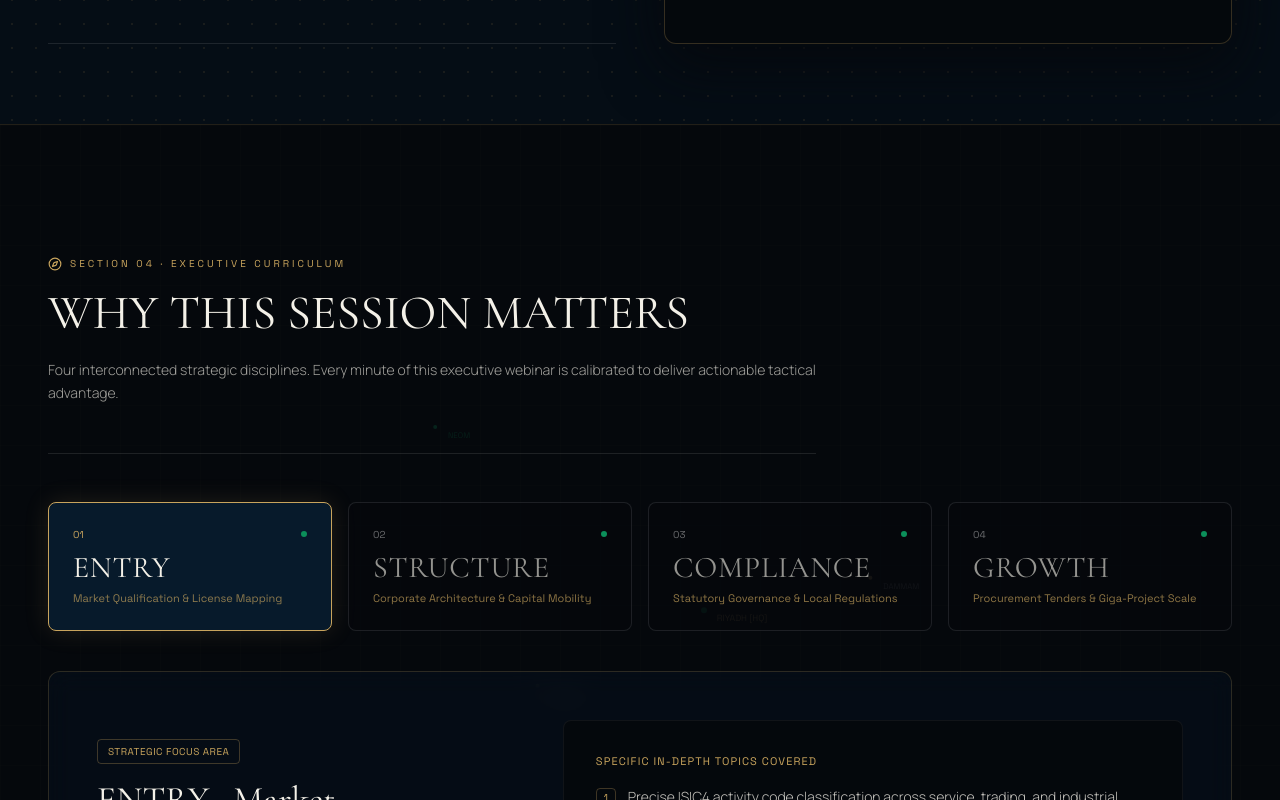
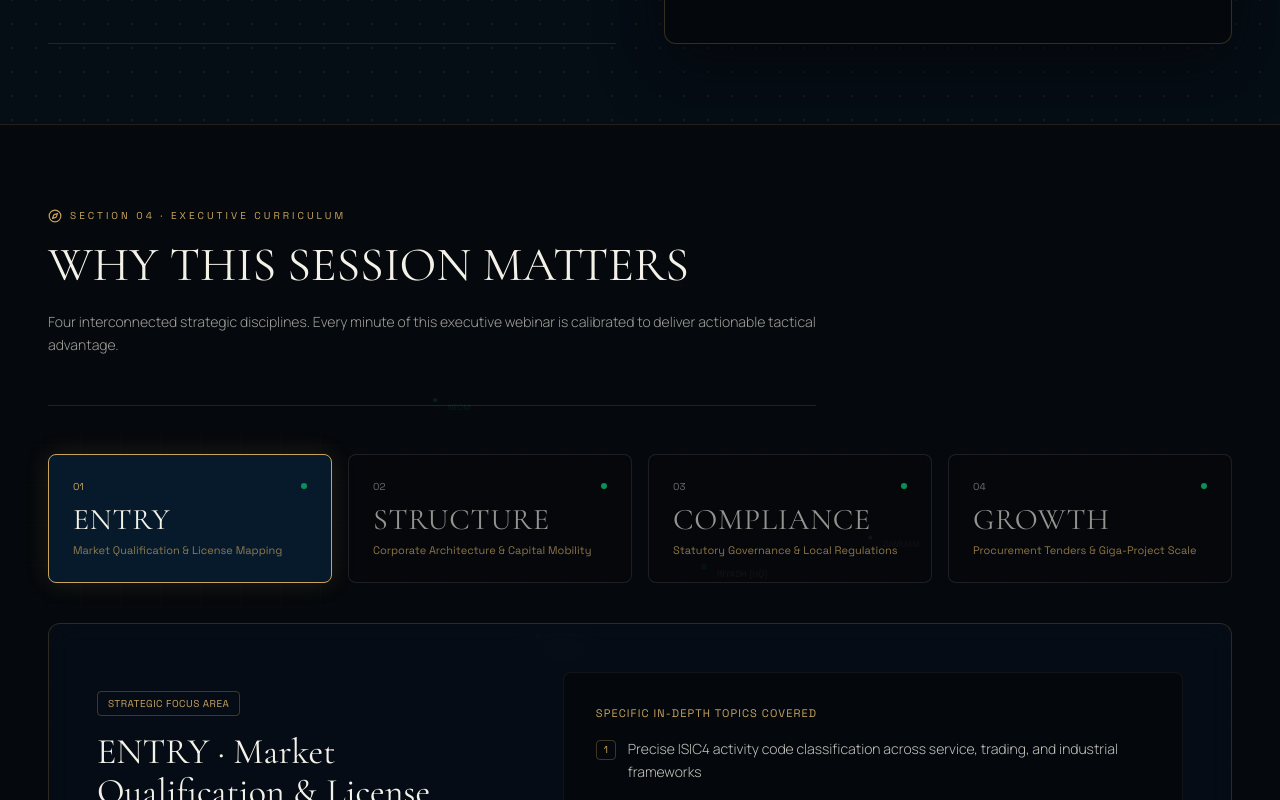
Before and after one commit to udhay2004/saudipage, a React (Vite) app: page / in a window 1280 px wide. Shown: the part 3420-4220 px from the top of the page. Built offline with nearby package versions, Linux system fonts and the light colour scheme.

Commit message:
Adjust padding in PillarsSection component

```diff
--- a/src/components/PillarsSection.tsx
+++ b/src/components/PillarsSection.tsx
@@ -59,7 +59,7 @@ export const PillarsSection: React.FC = () => {
   const currentPillar = pillars.find((p) => p.id === activePillar) || pillars[0];
 
   return (
-    <section className="relative py-24 lg:py-32 bg-[#05080c] border-t border-[#c8a45d]/15 overflow-hidden">
+    <section className="relative py-16 lg:py-20 bg-[#05080c] border-t border-[#c8a45d]/15 overflow-hidden">
       {/* Dark Architectural Grid Map Backdrop */}
       <div className="absolute inset-0 pointer-events-none opacity-20">
         <svg className="w-full h-full" xmlns="http://www.w3.org/2000/svg">
```
